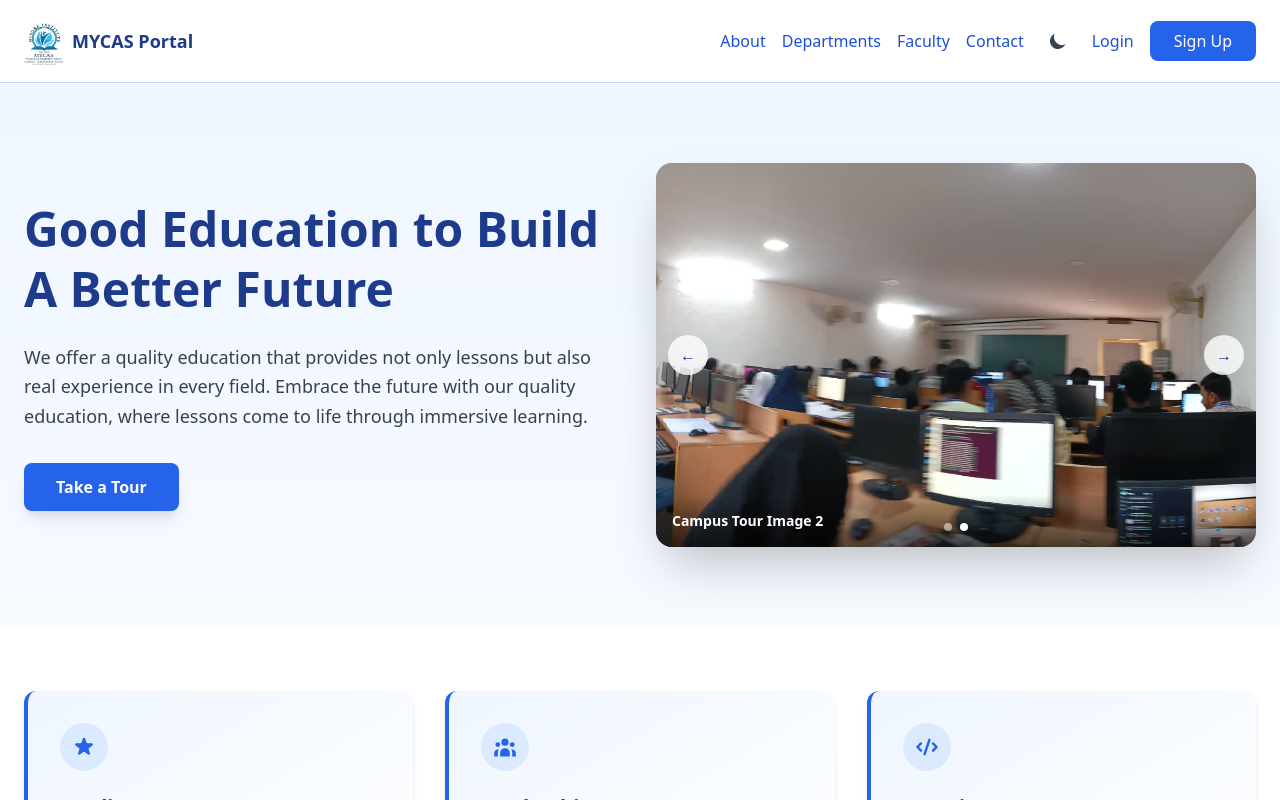
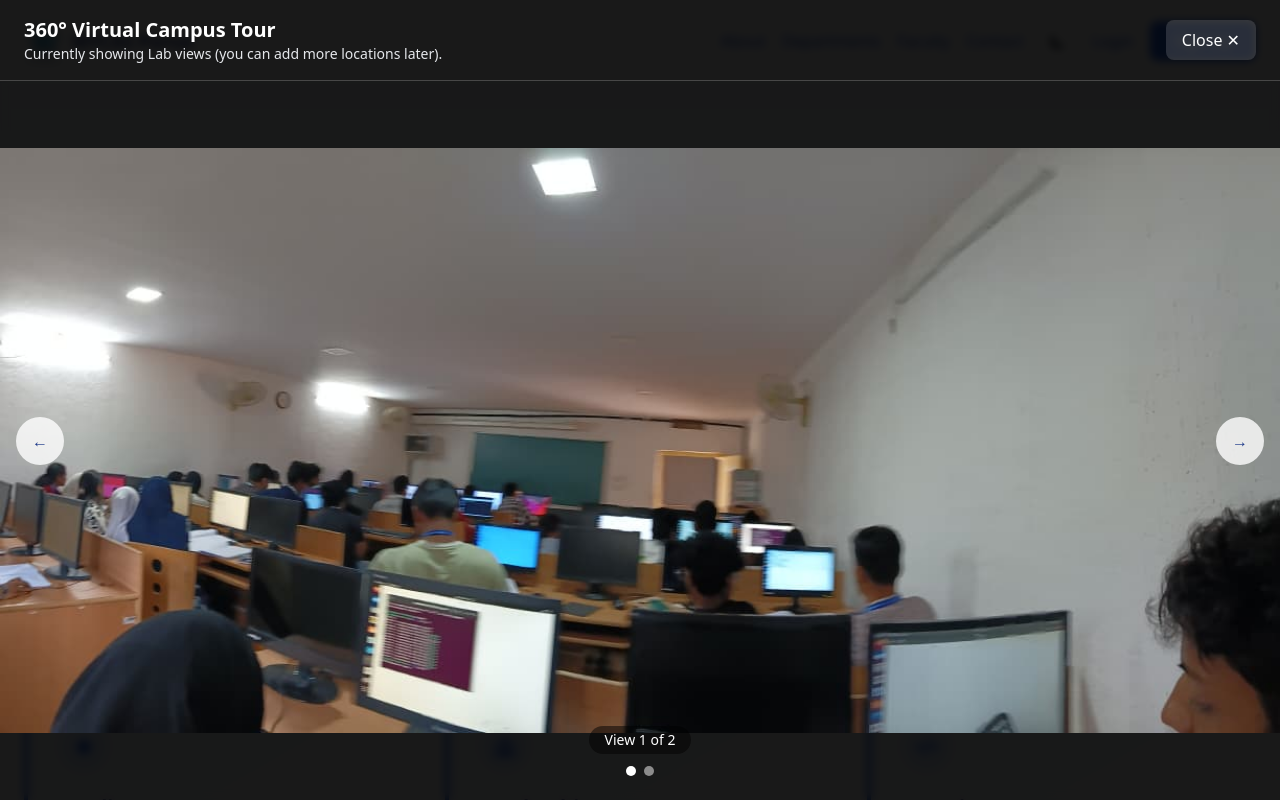
Before and after one commit to MOHAMMEDDANIYALM/Mycas-webspace, a Next.js app in the folder frontend/: page / in a window 1280 px wide. Both pictures are taken after a click on the button "Take a Tour". Shown: the top 800 px of the page. Built offline with nearby package versions, Linux system fonts and the light colour scheme; no server answers.

Commit message:
feat: add fullscreen virtual tour viewer on landing page

```diff
--- a/frontend/src/components/PublicLanding.jsx
+++ b/frontend/src/components/PublicLanding.jsx
@@ -8,6 +8,7 @@ import ThemeToggle from './ThemeToggle';
 export default function PublicLanding() {
   const tourImages = ['/lab 1.jpeg', '/lab 2.jpeg'];
   const [activeImageIndex, setActiveImageIndex] = useState(0);
+  const [isTourOpen, setIsTourOpen] = useState(false);
 
   const handleNextImage = () => {
     setActiveImageIndex((prev) => (prev + 1) % tourImages.length);
@@ -77,7 +78,7 @@ export default function PublicLanding() {
               </p>
               <div className="flex flex-wrap gap-4">
                 <button
-                  onClick={handleNextImage}
+                  onClick={() => setIsTourOpen(true)}
                   className="rounded-lg bg-blue-600 px-8 py-3 text-white font-semibold hover:bg-blue-700 transition shadow-lg"
                 >
                   Take a Tour
@@ -213,6 +214,72 @@ export default function PublicLanding() {
           <p>© 2026 MYCAS Institute. All rights reserved. Towards a Brighter Future.</p>
         </div>
       </footer>
+
+      {isTourOpen && (
+        <div className="fixed inset-0 z-[70] bg-black/90 backdrop-blur-sm">
+          <div className="flex h-full w-full flex-col">
+            <div className="flex items-center justify-between border-b border-white/20 px-6 py-4">
+              <div>
+                <h3 className="text-xl font-bold text-white">360° Virtual Campus Tour</h3>
+                <p className="text-sm text-gray-200">Currently showing Lab views (you can add more locations later).</p>
+              </div>
+              <button
+                onClick={() => setIsTourOpen(false)}
+                className="rounded-lg bg-white/15 px-4 py-2 text-white hover:bg-white/25 transition"
+              >
+                Close ✕
+              </button>
+            </div>
+
+            <div className="relative flex-1">
+              <Image
+                src={tourImages[activeImageIndex]}
+                alt={`Virtual Tour ${activeImageIndex + 1}`}
+                fill
+                unoptimized
+                priority
+                className="object-contain"
+              />
+
+              <div className="absolute left-4 top-1/2 -translate-y-1/2">
+                <button
+                  onClick={handlePreviousImage}
+                  aria-label="Previous tour view"
+                  className="rounded-full bg-white/80 px-4 py-3 text-blue-900 hover:bg-white transition"
+                >
+                  ←
+                </button>
+              </div>
+
+              <div className="absolute right-4 top-1/2 -translate-y-1/2">
+                <button
+                  onClick={handleNextImage}
+                  aria-label="Next tour view"
+                  className="rounded-full bg-white/80 px-4 py-3 text-blue-900 hover:bg-white transition"
+                >
+                  →
+                </button>
+              </div>
+
+              <div className="absolute inset-x-0 bottom-6 flex flex-col items-center gap-3">
+                <p className="rounded-full bg-black/50 px-4 py-1 text-sm text-white">
+                  View {activeImageIndex + 1} of {tourImages.length}
+                </p>
+                <div className="flex items-center gap-2">
+                  {tourImages.map((_, index) => (
+                    <button
+                      key={index}
+                      onClick={() => setActiveImageIndex(index)}
+                      className={`h-2.5 w-2.5 rounded-full ${index === activeImageIndex ? 'bg-white' : 'bg-white/50'}`}
+                      aria-label={`Open tour view ${index + 1}`}
+                    />
+                  ))}
+                </div>
+              </div>
+            </div>
+          </div>
+        </div>
+      )}
     </main>
   );
 }
```
